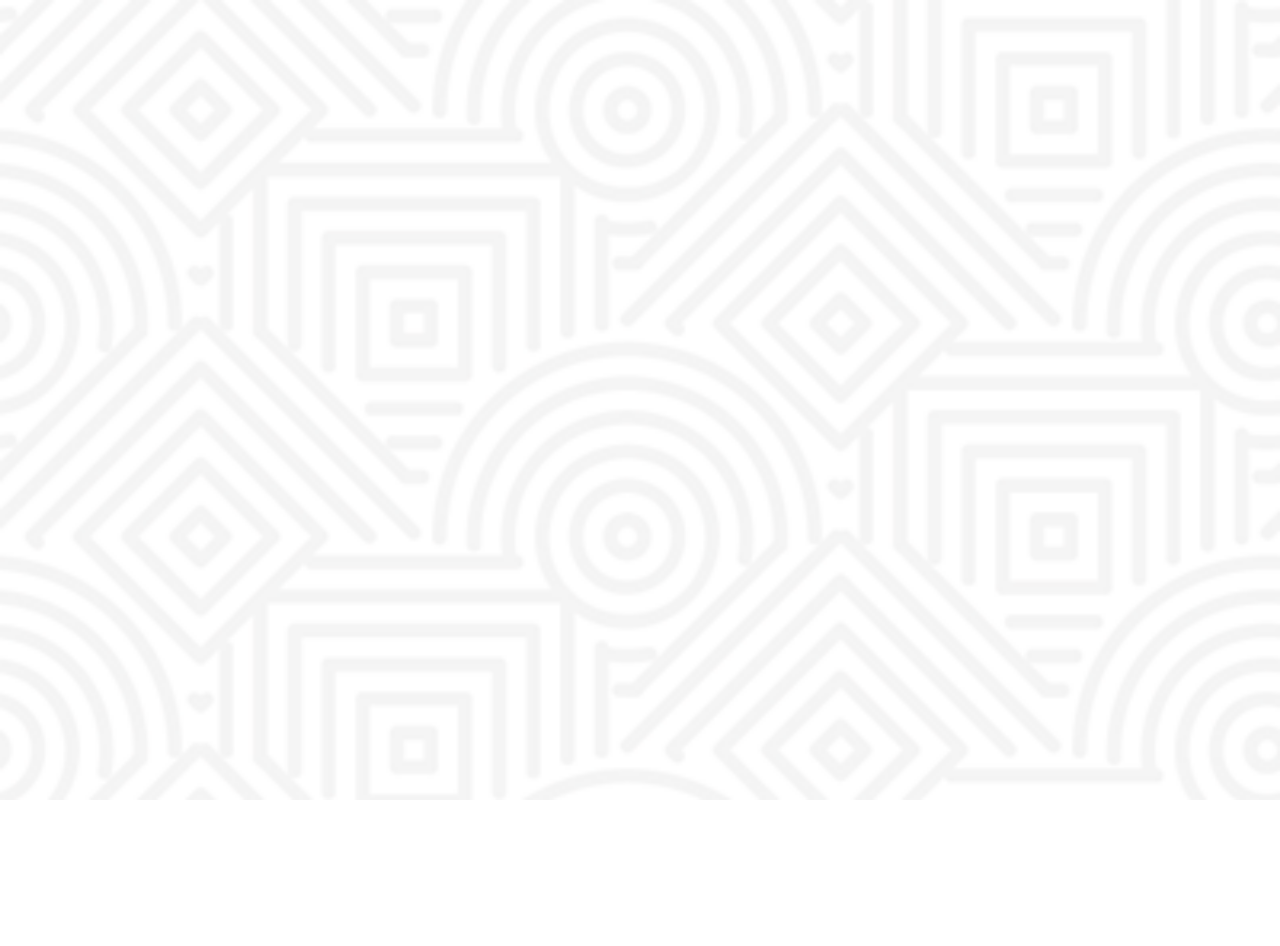
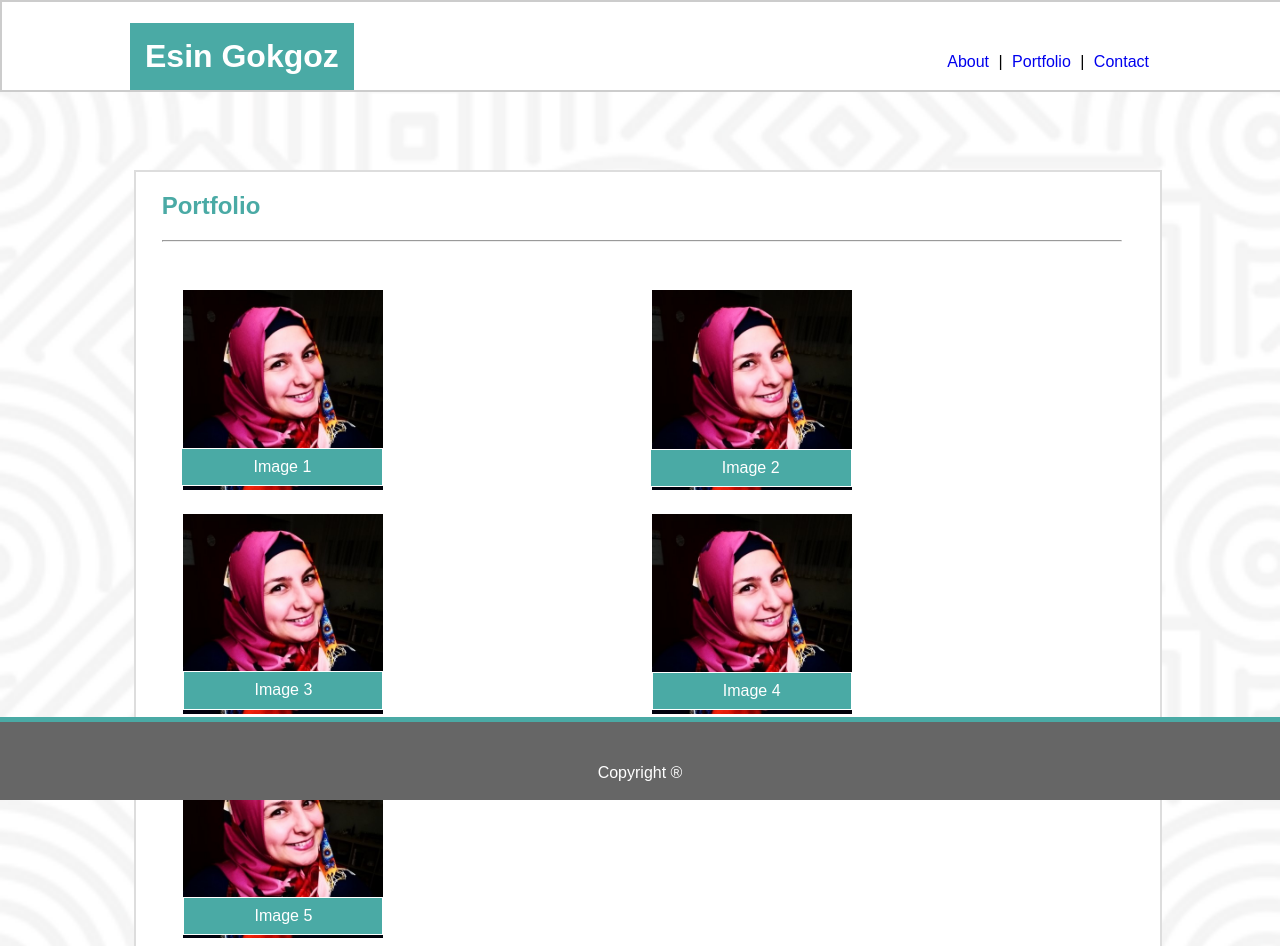
Before and after one commit to esingokgoz/esingokgoz.github.io, a plain HTML site: page portfolio.html in a window 1280 px wide. Shown: the top 946 px of the page. Before the commit the page ends 800 px from the top, so only its background shows below. Drawn offline with Linux system fonts and the light colour scheme.

Commit message:
Completed Website

```diff
--- a/assets/css/style.css
+++ b/assets/css/style.css
@@ -4,43 +4,57 @@ body{
     font-family: 'Arial', 'Helvetica Neue', Helvetica, sans-serif;
     background: url("../images/hypnotize.png") repeat center center fixed;
     background-size: cover;
-    color: #777777;
 }
 
 .header{
     width: 100%;
+    height: 88px;
     border: solid 2px #cccccc;
     background-color: #ffffff;
-    margin-bottom: 3%;
     position: fixed;
     top: 0px;
-    left: 0px;
-}
+    left: 0px;}
 
 .nav{
     float: right;
-    padding-top: 5%;
+    padding-top: 4%;
     padding-right: 10%
+}
+a {
+    padding-left: 5px;
+    padding-right: 5px;
+}
+a:link {
+    text-decoration: none;
+  }
+
+a:visited {
+    text-decoration: none;
+  }
+
+a:hover {
+    text-decoration: underline;
+    text-decoration-color: #4aaaa5;
+    text-decoration-line: overline;
+    background-color: #cccccc;
 }
 
 h1 {
     background-color: #4aaaa5;
     color: white;
     float: left;
-    padding: 2%;
+    padding: 15px;
     margin-left: 10%;
 }
 
+/* About Me Page */
 .content{
     width: 960px;
-    /* width: 100%; */
     background-color: #ffffff;
     border: solid 2px #dddddd;
     padding-left: 2%;
     padding-right: 3%;
-    margin-top: 10%;
-    margin-left: 10%;
-    margin-right: 5%;
+    margin: 10% 5% 10% 10%;
 }
 
 .h2-title{
@@ -55,6 +69,121 @@ h1 {
     padding-bottom: 2%;
 }
 
+/* Portfolio Page */
+.container{
+    border-radius: 5px;
+    background-color: white;
+    padding: 20px;
+}
+.col-50-left{
+    float: left;
+    width: 49%;
+    margin-top: 2%;
+}
+
+.col-50-right{
+    float: right;
+    width: 49%;
+    margin-top: 2%;
+}
+
+.colitem{
+    width: 200px;
+    height: 200px;
+    border: 1px solid white;
+}
+
+/* Clear floats after the columns */
+.row:after {
+    content: "";
+    display: table;
+    clear: both;
+}
+
+/* box titles */
+.boxtitle1 {
+    width: 106px;
+    display: inline-block;
+    border: 1px solid white;
+    background-color: #4aaaa5;
+    margin-left: -451px;
+    margin-top: 19.3%;
+    padding: 1% 47px;
+    color: white;
+    text-align: center;
+    float: left;
+  }
+
+  .boxtitle2 {
+    width: 106px;
+    display: inline-block;
+    border: 1px solid white;
+    background-color: #4aaaa5;
+    margin-right: 250px;
+    margin-top: -5%;
+    padding: 1% 47px;
+    color: white;
+    text-align: center;
+    float: right;
+  }
+
+  .boxtitle3 {
+    width: 106px;
+    display: inline-block;
+    border: 1px solid white;
+    background-color: #4aaaa5;
+    margin-left: -449px;
+    margin-top: 19.2%;
+    padding: 1% 5%;
+    color: white;
+    text-align: center;
+    float: left;
+  }
+
+  .boxtitle4 {
+    width: 106px;
+    display: inline-block;
+    border: 1px solid white;
+    background-color: #4aaaa5;
+    margin-right: 250px;
+    margin-top: -5.1%;
+    padding: 1% 5%;
+    color: white;
+    text-align: center;
+    float: right;
+  }
+
+  .boxtitle5 {
+    width: 106px;
+    display: inline-block;
+    border: 1px solid white;
+    background-color: #4aaaa5;
+    margin-left: -449px;
+    margin-top: 19.3%;
+    padding: 1% 5%;
+    color: white;
+    text-align: center;
+    float: left;
+  }
+
+
+/* Contact Page */
+.contactformitems{
+    width: 97%;
+    margin: 10px 5px;
+    padding: 12px 5px;
+}
+
+.submitbutton{
+    width: 20%;
+    margin: 10px 10px;
+    padding: 12px 5px;
+    background-color: #4aaaa5;
+    color: white;
+    cursor: pointer;
+}
+
+/* Footer */
 .footer{
     width: 100%;
     background-color: #666666;
@@ -62,7 +191,7 @@ h1 {
     padding-top: 2%;
     padding-bottom: 2px;
     float: bottom;
-    margin-top: 5%;
+    margin-top: 7%;
     position: fixed;
     bottom: 0px;
     left: 0px;
--- a/portfolio.html
+++ b/portfolio.html
@@ -1,17 +1,62 @@
 <!DOCTYPE html>
 <html lang="en-us">
+
 <head>
 <meta charset="UTF-8">
-<link rel="stylesheet" href="/assets/css/style.css">
+<link rel="stylesheet" type="text/css" href="assets/css/style.css">
+<title>Esin Gokgoz</title>
 
 </head>
 
 <body>
 
+<div class="header">
+    <h1>Esin Gokgoz</h1>
+        <nav class="nav ">
+            <a href="index.html" >About</a> |
+            <a href="#">Portfolio</a> |
+            <a href="contact.html">Contact</a>
+        </nav>
+</div>
+    </br> </br>
+<div class="content">
+<h2 class="h2-title">Portfolio</h2>
+<hr>
+<div class="container">
+    <div class="row">
+        <div class="col-50-left">
+            <img src="assets/images/profile.png" class="colitem">
+        </div>
+        <span class="boxtitle1">Image 1</span>
+
+        <div class="col-50-right">
+            <img src="assets/images/profile.png" class="colitem">
+        </div>
+        <span class="boxtitle2">Image 2</span>
+
+        <div class="col-50-left">
+            <img src="assets/images/profile.png" class="colitem">
+        </div>
+        <span class="boxtitle3">Image 3</span>
+
+        <div class="col-50-right">
+            <img src="assets/images/profile.png" class="colitem">
+        </div>
+        <span class="boxtitle4">Image 4</span>
+
+        <div class="col-50-left">
+        <img src="assets/images/profile.png" class="colitem">
+        </div>
+        <span class="boxtitle5">Image 5</span>
+
+    </div>
+</div>
+
+</div>
 </body>
 
-<footer>
 
-
+<footer class="footer">
+<p class="pfooter">Copyright &#174;</p>
 </footer>
 </html>
```
Also changed, not shown: contact.html (+29 -3 lines), index.html (+1 -1 lines), assets/images/1.jpg (added), 1 other file.
